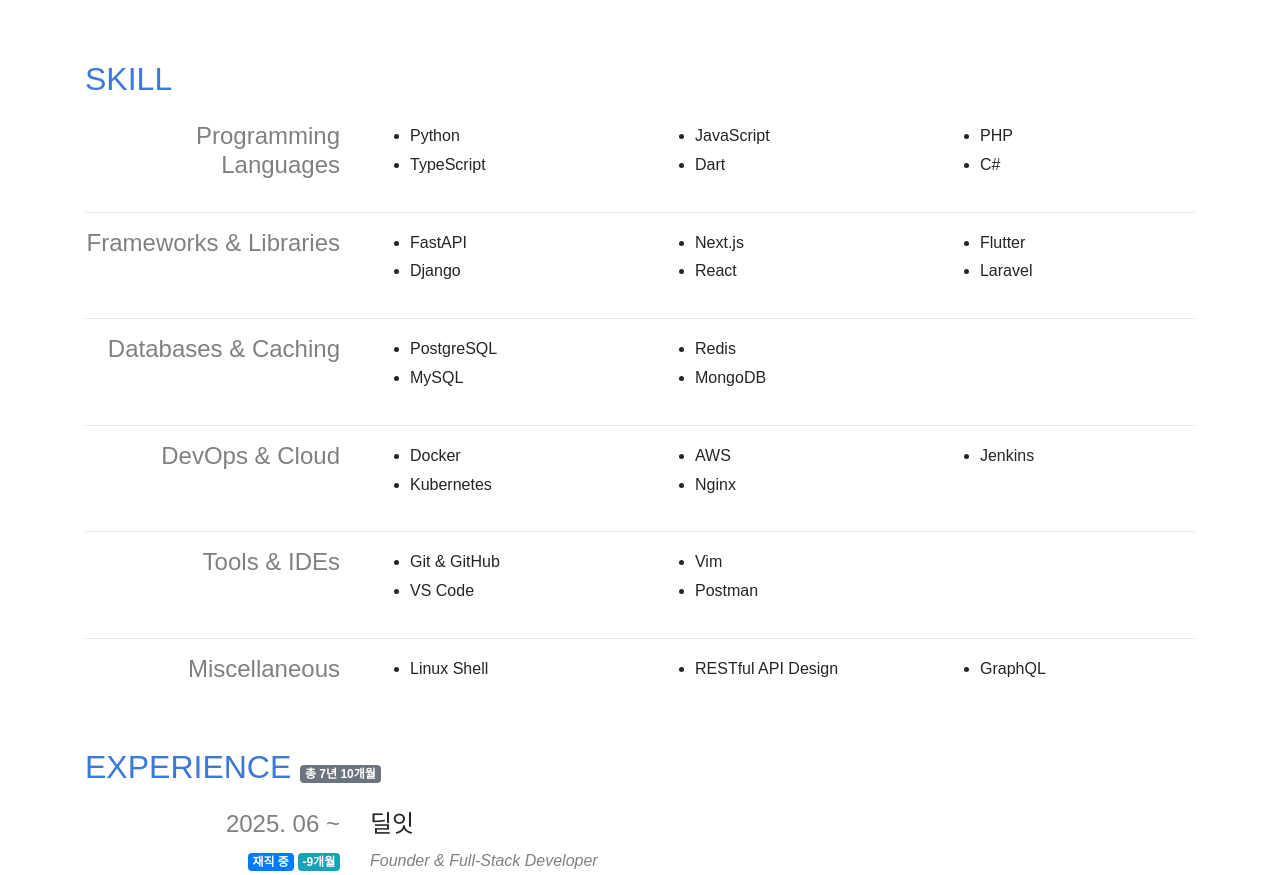
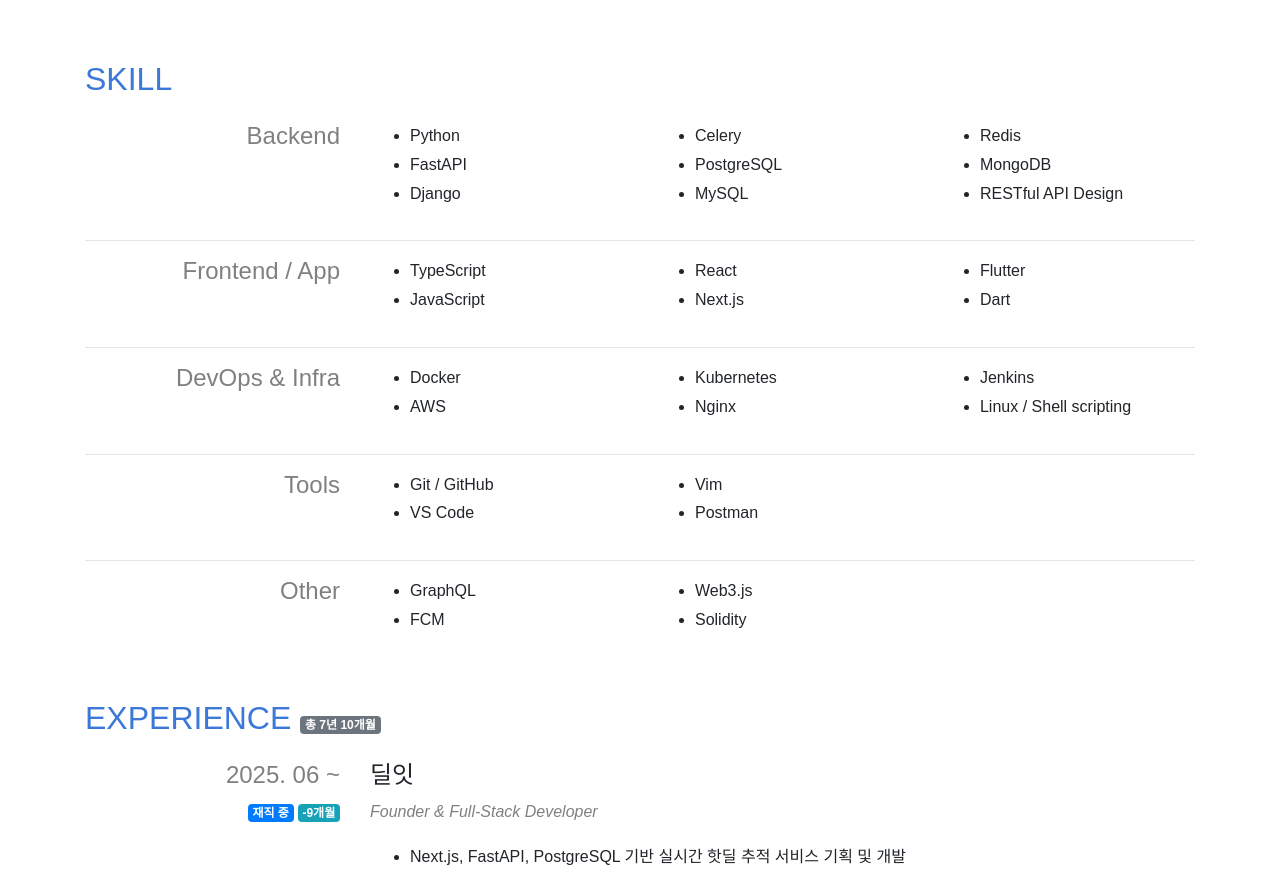
Before and after one commit to yuneast/resume, a Next.js app: page / in a window 1280 px wide. Shown: the part 600-1475 px from the top of the page. Built offline with nearby package versions, Linux system fonts and the light colour scheme; a web font is replaced by a local one.

Commit message:
Update skill.ts

```diff
--- a/payload/skill.ts
+++ b/payload/skill.ts
@@ -1,79 +1,72 @@
 import { ISkill } from '../component/skill/ISkill';
 
-// 기술 스택을 명확하게 분류하고, 각 카테고리의 주요 기술만 포함하도록 정리했습니다.
-const programmingLanguages: ISkill.Skill = {
+const backend: ISkill.Skill = {
   id: 0,
-  category: 'Programming Languages',
+  category: 'Backend',
   items: [
     { id: 1, title: 'Python' },
-    { id: 2, title: 'TypeScript' },
-    { id: 3, title: 'JavaScript' },
-    { id: 4, title: 'Dart' },
-    { id: 5, title: 'PHP' },
-    { id: 6, title: 'C#' },
+    { id: 2, title: 'FastAPI' },
+    { id: 3, title: 'Django' },
+    { id: 4, title: 'Celery' },
+    { id: 5, title: 'PostgreSQL' },
+    { id: 6, title: 'MySQL' },
+    { id: 7, title: 'Redis' },
+    { id: 8, title: 'MongoDB' },
+    { id: 9, title: 'RESTful API Design' },
   ],
 };
 
-const frameworks: ISkill.Skill = {
+const frontend: ISkill.Skill = {
   id: 1,
-  category: 'Frameworks & Libraries',
+  category: 'Frontend / App',
   items: [
-    { id: 1, title: 'FastAPI' },
-    { id: 2, title: 'Django' },
-    { id: 3, title: 'Next.js' },
-    { id: 4, title: 'React' },
+    { id: 1, title: 'TypeScript' },
+    { id: 2, title: 'JavaScript' },
+    { id: 3, title: 'React' },
+    { id: 4, title: 'Next.js' },
     { id: 5, title: 'Flutter' },
-    { id: 6, title: 'Laravel' },
+    { id: 6, title: 'Dart' },
   ],
 };
 
-const databasesCaching: ISkill.Skill = {
+const devops: ISkill.Skill = {
   id: 2,
-  category: 'Databases & Caching',
+  category: 'DevOps & Infra',
   items: [
-    { id: 1, title: 'PostgreSQL' },
-    { id: 2, title: 'MySQL' },
-    { id: 3, title: 'Redis' },
-    { id: 4, title: 'MongoDB' },
+    { id: 1, title: 'Docker' },
+    { id: 2, title: 'AWS' },
+    { id: 3, title: 'Kubernetes' },
+    { id: 4, title: 'Nginx' },
+    { id: 5, title: 'Jenkins' },
+    { id: 6, title: 'Linux / Shell scripting' },
   ],
 };
 
-const devOpsCloud: ISkill.Skill = {
+const tools: ISkill.Skill = {
   id: 3,
-  category: 'DevOps & Cloud',
+  category: 'Tools',
   items: [
-    { id: 1, title: 'Docker' },
-    { id: 2, title: 'Kubernetes' },
-    { id: 3, title: 'AWS' },
-    { id: 4, title: 'Nginx' },
-    { id: 5, title: 'Jenkins' },
-  ],
-};
-
-const toolsIDE: ISkill.Skill = {
-  id: 4,
-  category: 'Tools & IDEs',
-  items: [
-    { id: 1, title: 'Git & GitHub' },
+    { id: 1, title: 'Git / GitHub' },
     { id: 2, title: 'VS Code' },
     { id: 3, title: 'Vim' },
     { id: 4, title: 'Postman' },
   ],
 };
 
-const misc: ISkill.Skill = {
-  id: 5,
-  category: 'Miscellaneous',
+const etc: ISkill.Skill = {
+  id: 4,
+  category: 'Other',
   items: [
-    { id: 1, title: 'Linux Shell' },
-    { id: 2, title: 'RESTful API Design' },
-    { id: 3, title: 'GraphQL' },
+    { id: 1, title: 'GraphQL' },
+    { id: 2, title: 'FCM' },
+    { id: 3, title: 'Web3.js' },
+    { id: 4, title: 'Solidity' },
   ],
 };
 
 const skill: ISkill.Payload = {
   disable: false,
-  skills: [programmingLanguages, frameworks, databasesCaching, devOpsCloud, toolsIDE, misc],
+  skills: [backend, frontend, devops, tools, etc],
 };
 
 export default skill;
```
